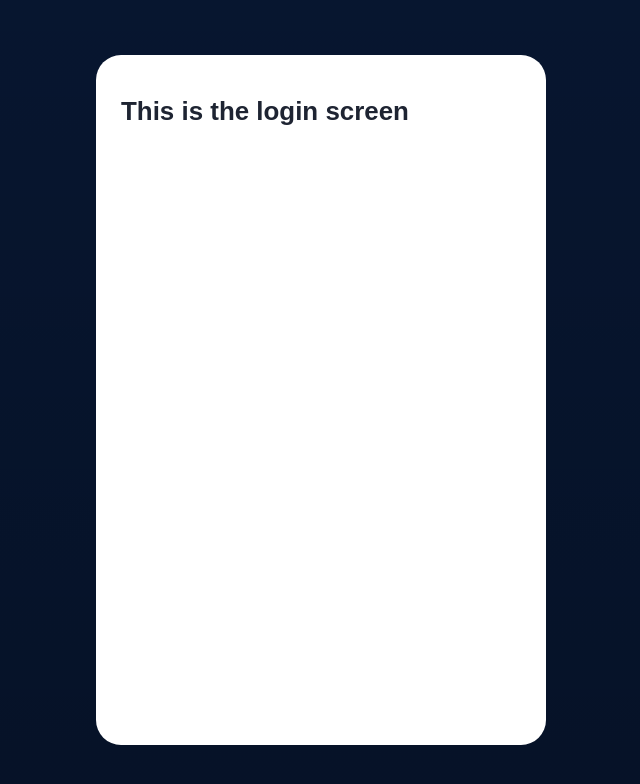
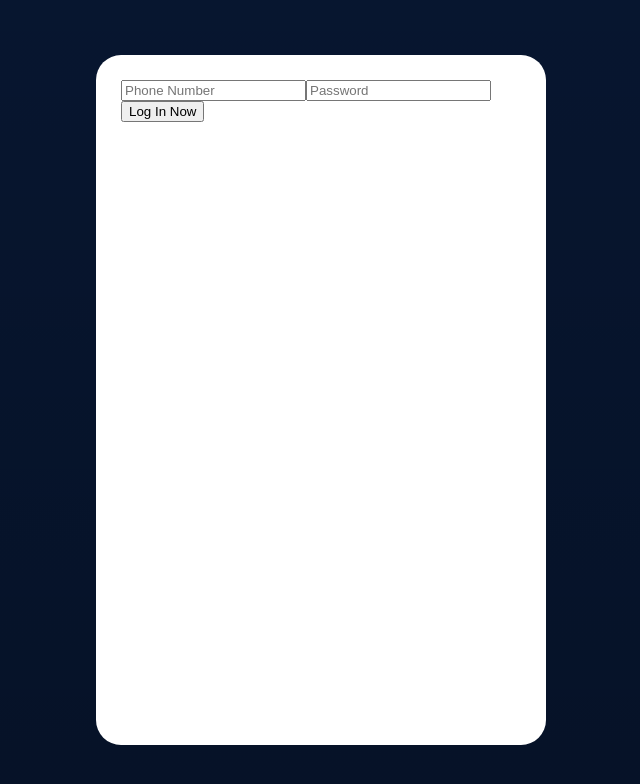
Before and after one commit to WavhudiCornelius/NisaFinanceWeatherApp, a React (Create React App) app: page /login in a window 1280 px wide. Shown: the top 784 px of the page, without its empty margins (319-959 px from the left). Built offline with nearby package versions, Linux system fonts and the light colour scheme.

Commit message:
Login authentication is working now the weather page is accesible only by authenticated users there's room for improvements here but this will do for now

```diff
--- a/src/components/Login/Login.js
+++ b/src/components/Login/Login.js
@@ -1,11 +1,34 @@
-import React from 'react'
+import React, { useState } from 'react';
+import { authentication } from '../../firebase/Methods';
+
+// importing components
+import Weather from '../Weather/Weather';
 
 const Login = () => {
-    return (
-        <div>
-            <h1>This is the login screen</h1>
-        </div>
-    )
+
+    // states to store cellphone number
+    const [pnumber, setPnumber] = useState('');
+    const [password, setPassword] = useState('');
+    const [authStatus, setAuthStatus] = useState(false);
+
+    const auth = async () => {
+        const res = await authentication(pnumber, password);
+        setAuthStatus(res);
+    }
+
+    if(authStatus) {
+        return (
+            <Weather />
+        )
+    }else {
+        return (
+            <div className="login-container">
+                <input type="text" className="pnumber" placeholder="Phone Number" value={pnumber} onChange={(e) => setPnumber(e.target.value)} />
+                <input type="text" className="password" placeholder="Password" value={password} onChange={(e) => setPassword(e.target.value)} />
+                <button onClick={auth}>Log In Now</button>
+            </div>
+        )
+    }
 }
 
 export default Login
--- /dev/null
+++ b/src/components/Weather/Weather.js
@@ -0,0 +1,11 @@
+import React from 'react'
+
+const Weather = () => {
+    return (
+        <div>
+            <h1>I display weather</h1>
+        </div>
+    )
+}
+
+export default Weather;
--- a/src/firebase/Methods.js
+++ b/src/firebase/Methods.js
@@ -19,3 +19,23 @@ export const addAccount = (name, surname, pnumber, email, password ) => {
         return false;
     });
 }
+
+// user authentication
+// checks if user phonenumber and password are vaild and that they are in the database
+// it returns true or false based on the respond
+export const authentication = (pnumber, password) => {
+
+    return accountsRef.get().then((querySnapshot) => {
+        const docs = querySnapshot.docs;
+        var res = false;
+        for(let i = 0; i < docs.length; i++) {
+            if(docs[i].id === pnumber) {
+                if(docs[i].data().password === password) {
+                    res = true;
+                    break;
+                }
+            }
+        }
+        return res;
+    });
+}
```
